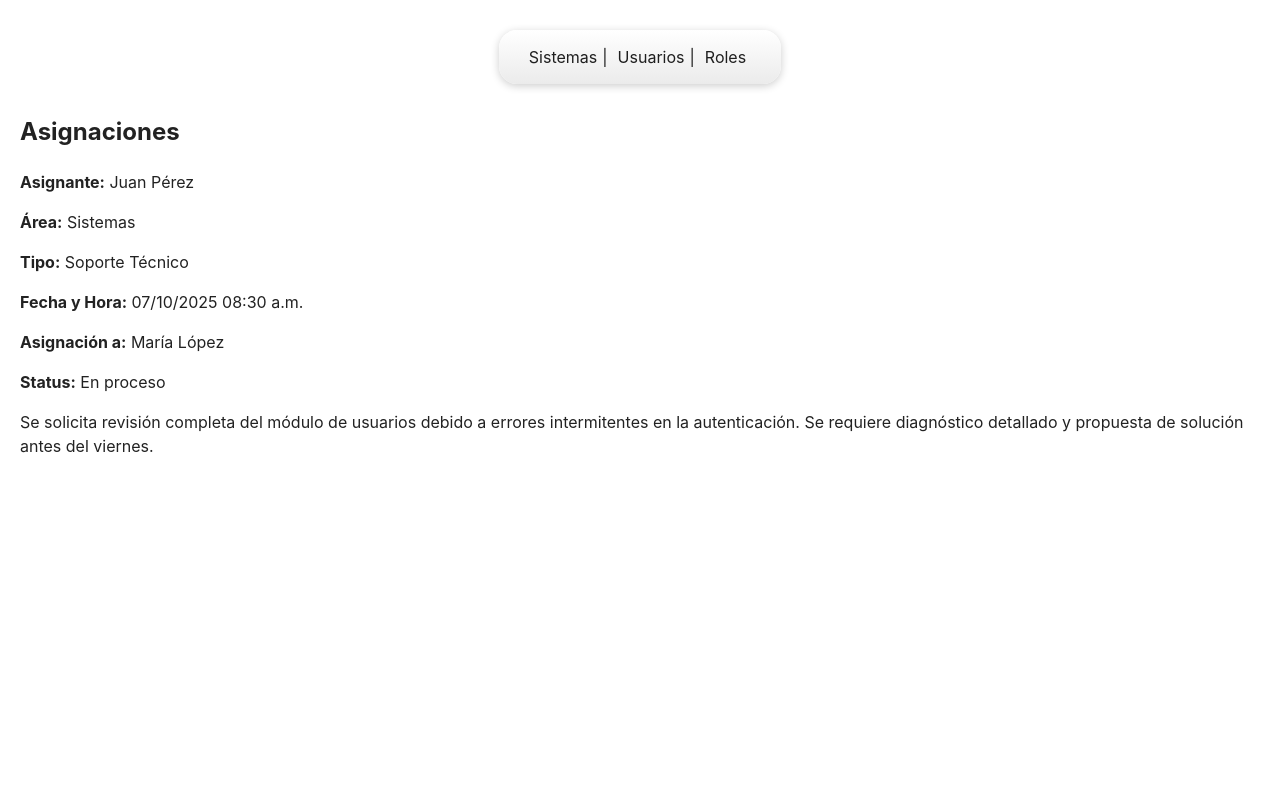
After one commit to DominicTwo/AsignacionEquipos, a PHP site: page /sistemas_view/index.php in a window 1280 px wide. The commit adds this page. Run offline with PHP 8.4, Linux system fonts and the light colour scheme.

Commit message:
Sistemas Vistas Organizacion

```diff
--- /dev/null
+++ b/sistemas_view/index.php
@@ -0,0 +1,44 @@
+<?php
+require '../src/templates/NavBar.php'
+?>
+<!DOCTYPE html>
+<html lang="en">
+<head>
+    <link rel="stylesheet" href="../src/css/sistemas/index.css">
+    <meta charset="UTF-8">
+    <meta name="viewport" content="width=device-width, initial-scale=1.0">
+    <title>Document</title>
+</head>
+<body>
+     <main class="main-Asignaciones-sistemas">
+        <section class="section-main-asignaciones">
+  <h1 class="titulo-asignaciones">Asignaciones</h1>
+
+  <div class="contenedor-cards">
+    <div class="card-asignacion">
+      <div class="info">
+        <div class="columna">
+          <p><strong>Asignante:</strong> Juan Pérez</p>
+          <p><strong>Área:</strong> Sistemas</p>
+          <p><strong>Tipo:</strong> Soporte Técnico</p>
+        </div>
+        <div class="columna">
+          <p><strong>Fecha y Hora:</strong> 07/10/2025 08:30 a.m.</p>
+          <p><strong>Asignación a:</strong> María López</p>
+          <p><strong>Status:</strong> En proceso</p>
+        </div>
+      </div>
+
+      <div class="descripcion">
+        <p>
+          Se solicita revisión completa del módulo de usuarios debido a errores
+          intermitentes en la autenticación. Se requiere diagnóstico detallado
+          y propuesta de solución antes del viernes.
+        </p>
+      </div>
+    </div>
+  </div>
+</section>
+    </main>
+</body>
+</html>
--- a/src/css/sistemas/index.css
+++ b/src/css/sistemas/index.css
@@ -1,13 +1,3 @@
-:root {
-  --color-principal: #79d45e;
-  --color-secundario: #7cb6c2;
-  --color-fondo: #F5F5F5;
-  --color-borde: #E0E0E0;
-  --color-texto: #333;
-  --color-nota: #94e369dc;
-}
-
-
 body {
   margin: 0;
   padding: 0;
@@ -25,88 +15,3 @@ body {
 
   scroll-behavior: smooth;
 }
-
-.main-main-sistemas {
-    margin-top: 20px;
-    padding: 10px;
-    text-align: center;
-    align-items: center;
-}
-
-
-.section-main-sistemas {
-  padding: 10px;
-  max-width: 1400px;
-  margin: auto;
-}
-
-.titulo-asignaciones {
-  font-size: 30px;
-  font-weight: 600;
-  color: var(--color-principal);
-  margin-bottom: 15px;
-}
-
-/* --- Contenedor de cards (3 columnas fijas) --- */
-.contenedor-cards {
-  display: grid;
-  grid-template-columns: repeat(3, 1fr);
-  gap: 20px;
-  grid-auto-rows: minmax(250px, auto);
-}
-
-/* --- Estilo de cada tarjeta --- */
-.card-asignacion {
-  background-color: #fff;
-  border: 1px solid var(--color-borde);
-  border-left: 6px solid var(--color-principal);
-  border-radius: 3px;
-  box-shadow: 0 4px 10px rgba(0, 0, 0, 0.08);
-  padding: 10px;
-  display: flex;
-  flex-direction: column;
-  justify-content: center;
-  align-items: center;
-  gap: 10px;
-  position: relative;
-  transition: transform 0.2s ease, box-shadow 0.3s ease;
-}
-
-.card-asignacion:hover {
-  transform: translateY(-3px);
-  box-shadow: 0 6px 16px rgba(0, 0, 0, 0.15);
-}
-
-/* --- Columnas de datos --- */
-.card-asignacion .info {
-  display: flex;
-  justify-content: space-between;
-  flex-wrap: wrap;
-  gap: 15px;
-}
-
-.card-asignacion .columna {
-  flex: 1 1 45%;
-}
-
-.card-asignacion p {
-  margin: 6px 0;
-  font-size: 12px;
-  text-align: left;
-}
-
-.card-asignacion strong {
-  color: var(--color-principal);
-}
-
-/* --- Descripción como "nota" --- */
-.card-asignacion .descripcion {
-  background-color: rgba(162, 213, 213, 0.2); /* Fondo sutil */
-  border-left: 4px solid var(--color-nota); /* Borde lateral */
-  padding: 10px 15px;
-  font-size: 12px;
-  font-style: italic;
-  color: #555;
-  border-radius: 4px;
-  line-height: 1.5;
-}
--- a/src/templates/Navbar.php
+++ b/src/templates/Navbar.php
@@ -1,5 +1,5 @@
 <head>
-<link rel="stylesheet" href="../css/navbar.css">
+<link rel="stylesheet" href="../src/css/navbar.css">
 </head>
 <header class="header-main-sistemas">
         <nav class="nav-main-sistemas">
```
Also changed, not shown: sistemas_view/ViewAsignaciones.php (added, +44 -0 lines), sistemas_view/mainView.php (deleted, +0 -95 lines), src/css/sistemas/views.css (added, +112 -0 lines).
